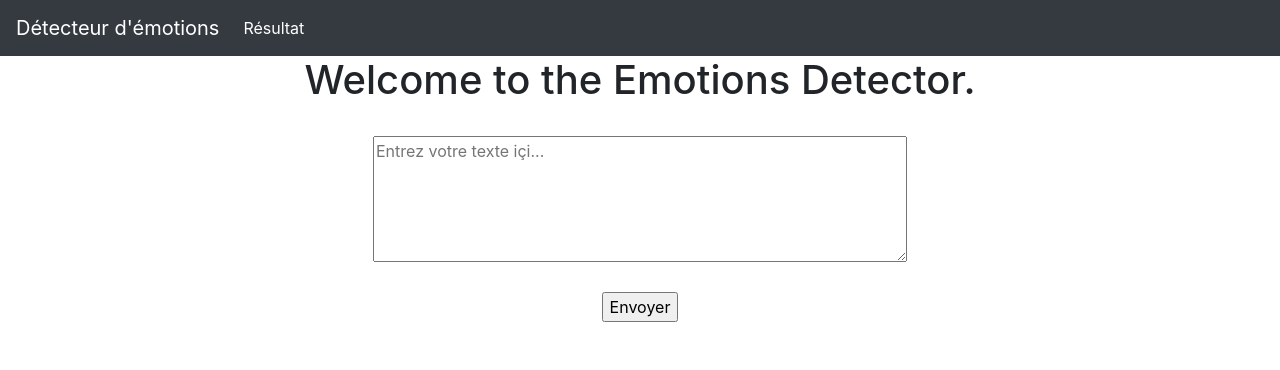
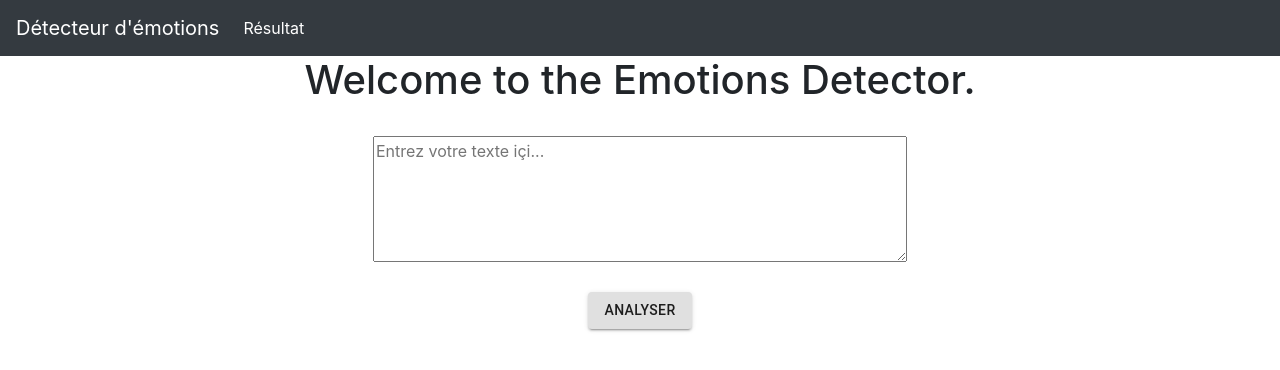
Before and after one commit to FredCar/emotion_detector, a React (Create React App) app in the folder Front/: page /#/ in a window 1280 px wide. Shown: the top 370 px of the page. Built offline with nearby package versions, Linux system fonts and the light colour scheme.

Commit message:
front : remove warnings

```diff
--- a/Front/src/components/Result.jsx
+++ b/Front/src/components/Result.jsx
@@ -23,11 +23,13 @@ const BestResult = ({bestResult}) => {
         case "tristesse":
             emoji = "emoji_sadness.png"
             break
+        default:
+            break
 
     }
     return (
         <>
-            <img src={`images/${emoji}`}  />
+            <img src={`images/${emoji}`} alt={emoji}  />
         </>
     )
 }
--- a/Front/src/components/SubmitForm.jsx
+++ b/Front/src/components/SubmitForm.jsx
@@ -1,8 +1,9 @@
 import React from "react";
-import { useState, useEffect } from "react";
+import { useState } from "react";
 import { useHistory } from "react-router-dom";
 import Routing from "../Routing";
 import axios from 'axios';
+import Button from '@material-ui/core/Button';
 
 const SubmitForm = ((props) => {
     const [text, setText] = useState();
@@ -44,11 +45,12 @@ const SubmitForm = ((props) => {
                 </textarea>
                 <br />
                 <br />
-                <input
-                    type="button"
-                    value="Envoyer"
+                <Button
+                    variant="contained"
                     onClick={handleSubmit}
-                />
+                >
+                    Analyser
+                </Button>
             </form>
         </>
     )
```
